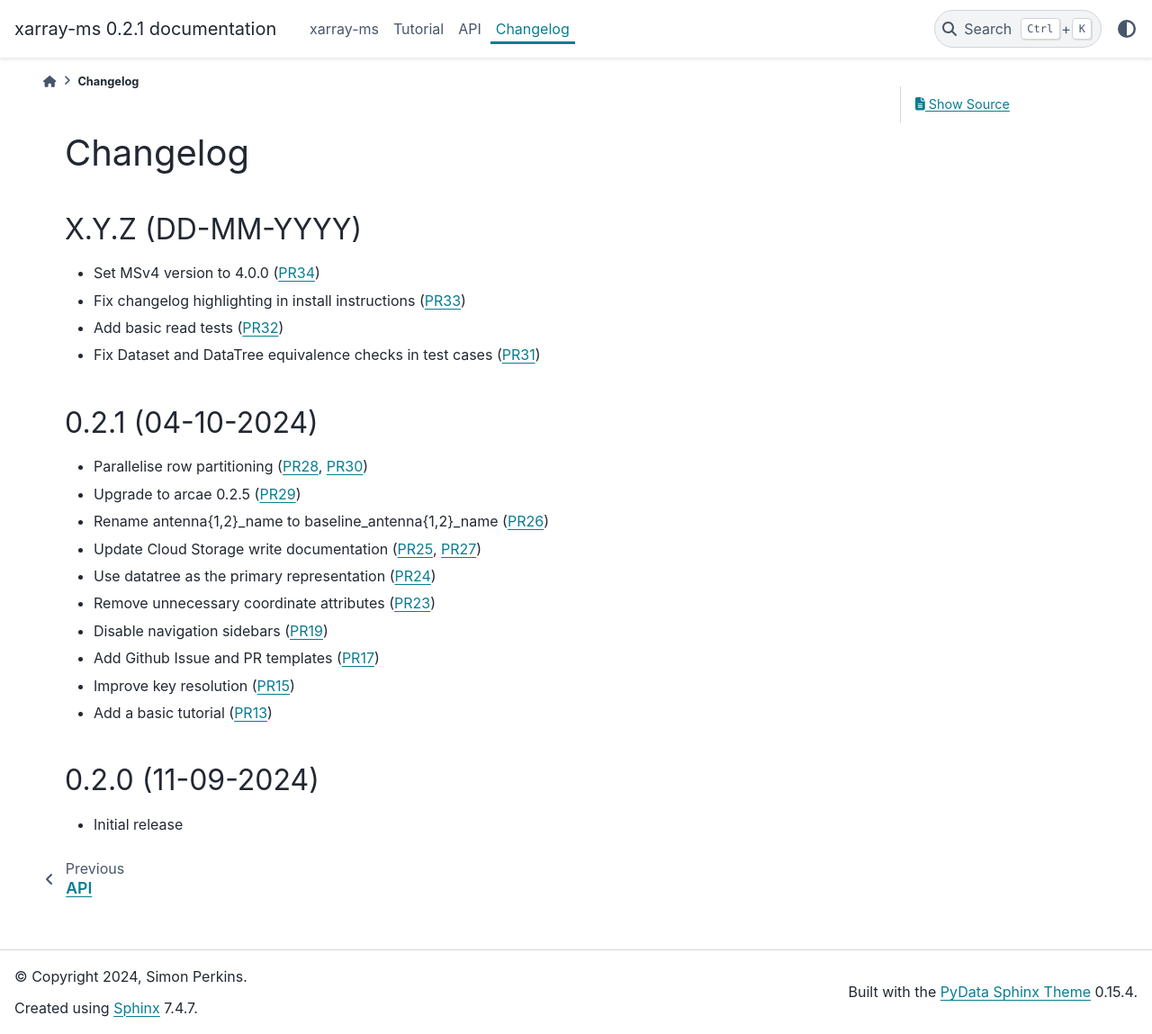
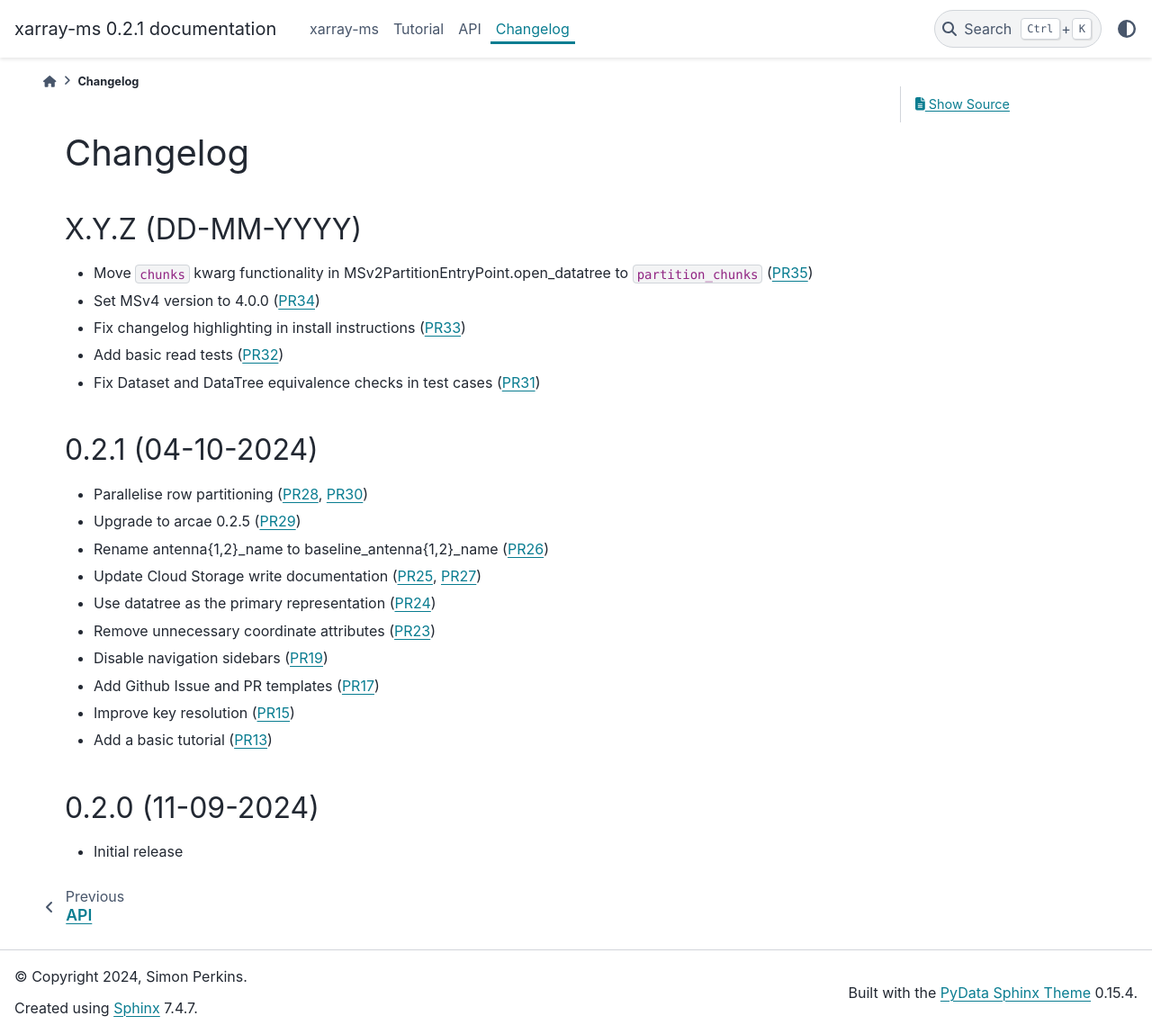
Before and after one commit to ratt-ru/xarray-ms, a Sphinx documentation site: the page built from doc/source/changelog.rst, in a window 1280 px wide and 1149 px high. Shown: the whole window at 90% size. Built offline with Sphinx 7.4.7 and the PyData theme 0.15.4, drawn with Linux system fonts in a browser that asks for light colours; pages that are not in the unit, such as notebooks, are missing from menus.

Commit message:
[skip ci] Update changelog

```diff
--- a/doc/source/changelog.rst
+++ b/doc/source/changelog.rst
@@ -5,6 +5,8 @@ Changelog
 
 X.Y.Z (DD-MM-YYYY)
 ------------------
+* Move ``chunks`` kwarg functionality in MSv2PartitionEntryPoint.open_datatree
+  to ``partition_chunks`` (:pr:`35`)
 * Set MSv4 version to 4.0.0 (:pr:`34`)
 * Fix changelog highlighting in install instructions (:pr:`33`)
 * Add basic read tests (:pr:`32`)
```
